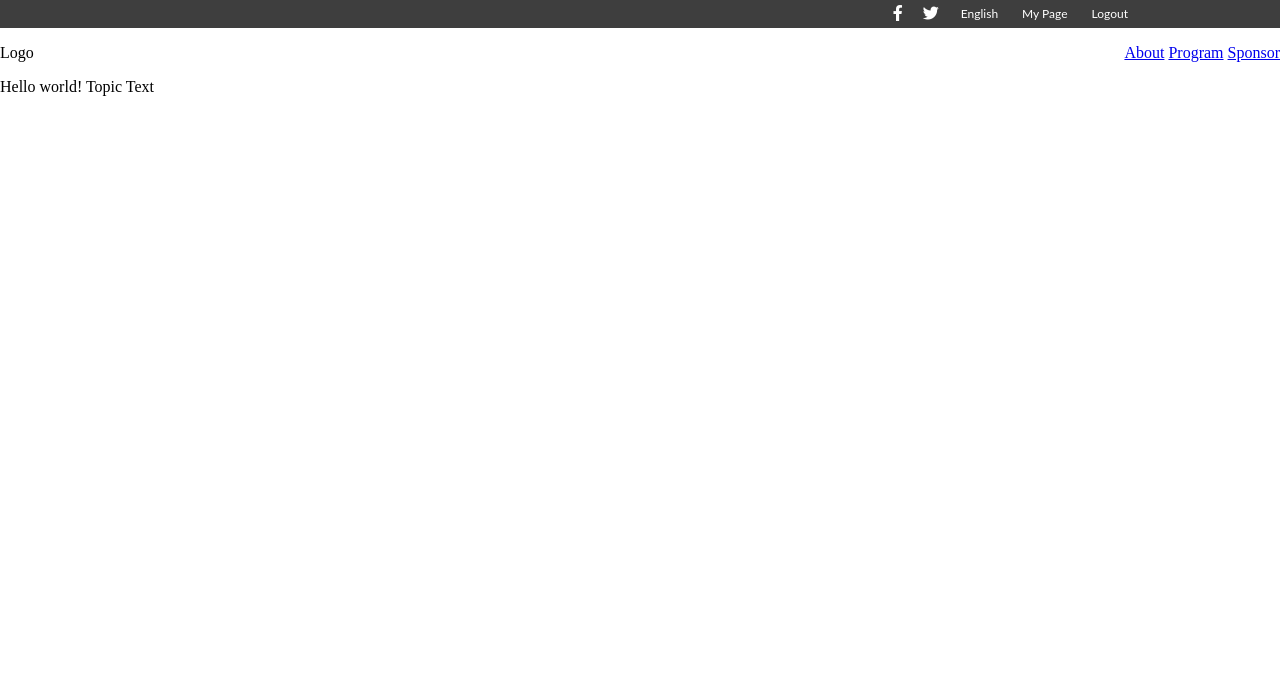
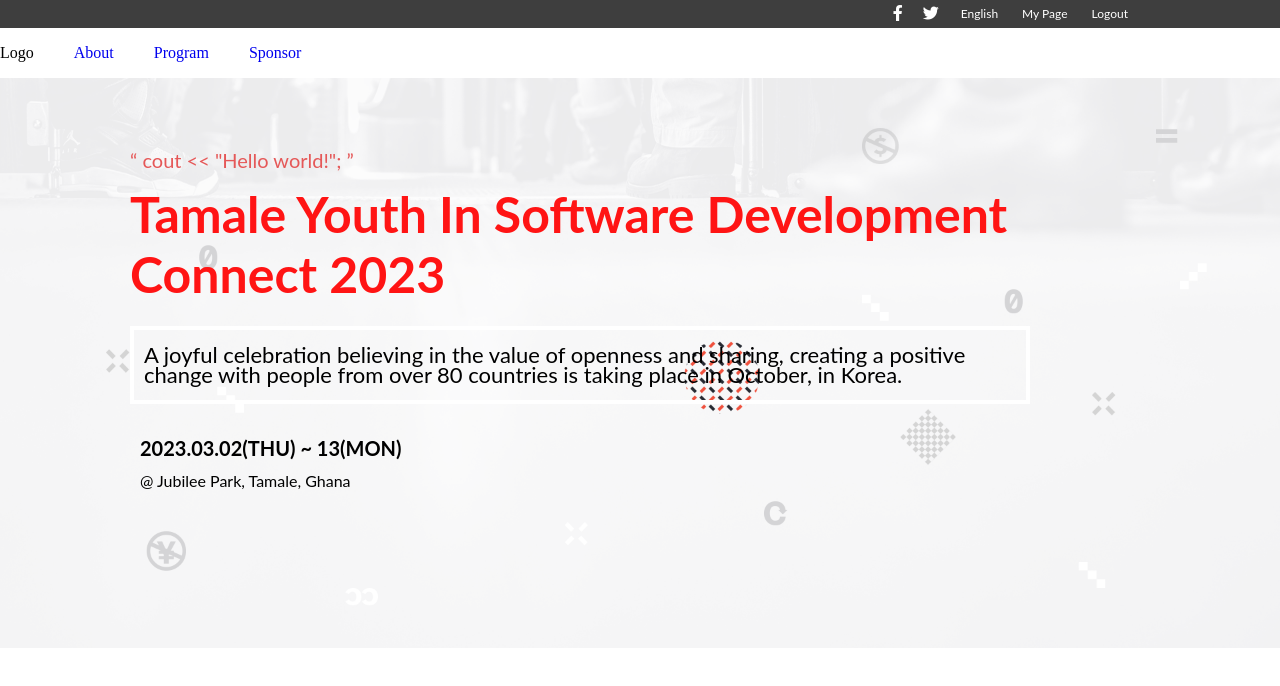
Before and after one commit to flemton/capstone1, a website: page index.html in a window 1280 px wide. Drawn offline with Linux system fonts and the light colour scheme.

Commit message:
add headline for desktop

```diff
--- a/index.html
+++ b/index.html
@@ -27,15 +27,21 @@
         <button class="hamburger"><i class="fa-sharp fa-solid fa-bars"></i></button>
     </div>
     <section class="headline">
-        <span class="headline-quote">
-            Hello world!
-        </span>
-        <span class="headline-topic">
-            Topic
-        </span>
-        <span class="headline-text">
-            Text
-        </span>
+        <q class="headline-quote">
+            cout << "Hello world!";
+        </q>
+        <h1 class="headline-topic">
+            Tamale Youth In Software Development Connect 2023
+        </h1>
+        <p class="headline-text">
+            A joyful celebration believing in the value of openness and sharing, creating a positive change with people from over 80 countries is taking place in October, in Korea.
+        </p>
+        <div class="venue-time">
+            <p>
+                2023.03.02(THU) ~ 13(MON)
+            </p>
+            @ Jubilee Park, Tamale, Ghana
+        </div>
     </section>
 </body>
 </html>
--- a/style.css
+++ b/style.css
@@ -31,7 +31,7 @@ i {
         color: white;
         padding: 2px;
         text-decoration: none;
-        font-family: 'Lato';
+        font-family: 'Lato', sans-serif;
 font-style: normal;
 font-weight: 400;
 font-size: 12px;
@@ -41,7 +41,58 @@ line-height: 14px;
     .nav-menu {
         display: flex;
         align-items: center;
-        justify-content: space-between;
+        gap: 40px;
+    }
+
+    .nav-menu > div{
+        display: flex;
+        gap: 40px;
+    }
+
+    .nav-menu > div > a {
+        text-decoration: none;
+    }
+
+    .headline {
+        display: flex;
+        flex-direction: column;
+        background-image: url("./images/headline-bg.png");
+        background-size: contain;
+        background-repeat: no-repeat;
+        width: auto;
+        height: 100%;
+        padding: 70px 250px 0 130px;
+        font-family: 'Lato', sans-serif;
+    }
+
+    .headline-quote {
+        font-size: 20px;
+        color: #e55656fc;
+    }
+
+    .headline-topic {
+        color: #ff1414;
+        font-size: 50px;
+        margin-top: 12px;
+        margin-bottom: 0;
+    }
+
+    .headline-text {
+        border: 4px solid white;
+        font-size: 22px;
+        padding: 15px 10px;
+        line-height: 20px;
+        gap: 15px;
+    }
+
+    .venue-time {
+        padding-left: 10px;
+    }
+
+    .venue-time p {
+        font-weight: bolder;
+        font-size: 20px;
+        line-height: 5px;
     }
 
     .mobile {
```
Also changed, not shown: images/headline-bg.png (added).
